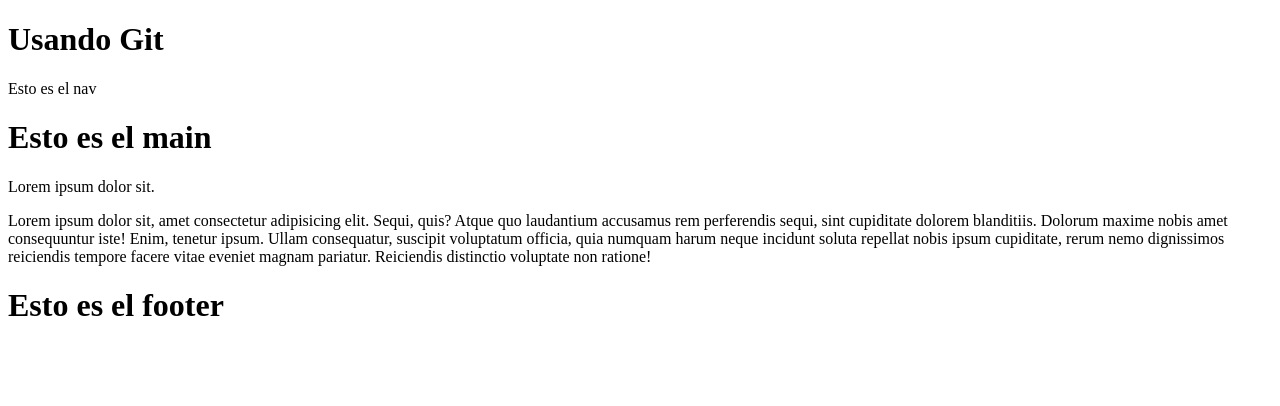
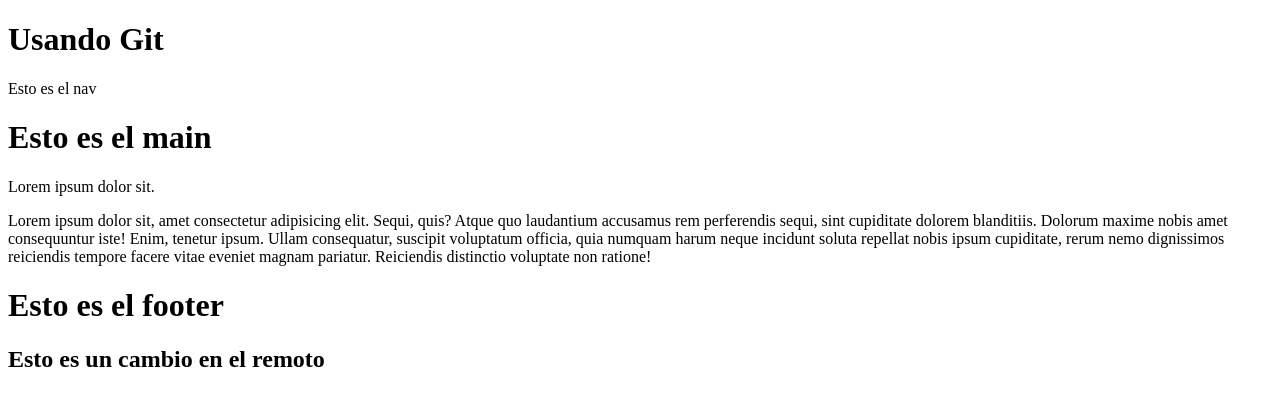
Before and after one commit to jlcontini/git24186, a plain HTML site: page index.html in a window 1280 px wide. Drawn offline with Linux system fonts and the light colour scheme.

Commit message:
Update index cambio en el footer en web.html

```diff
--- a/index.html
+++ b/index.html
@@ -21,6 +21,7 @@
     </main>
     <footer>
         <h1>Esto es el footer</h1>
+        <h2>Esto es un cambio en el remoto</h2>
 
     </footer>
 
```
